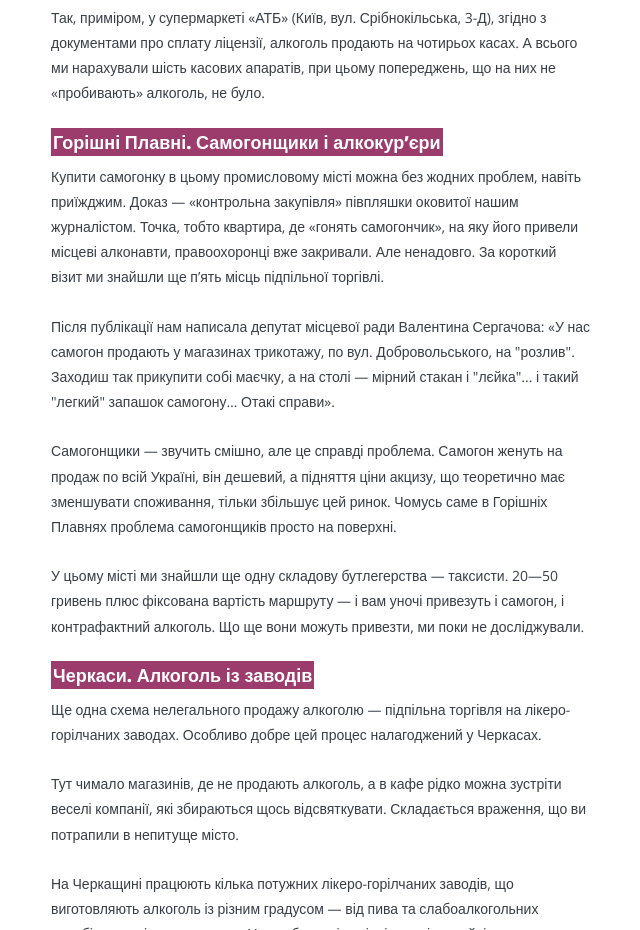
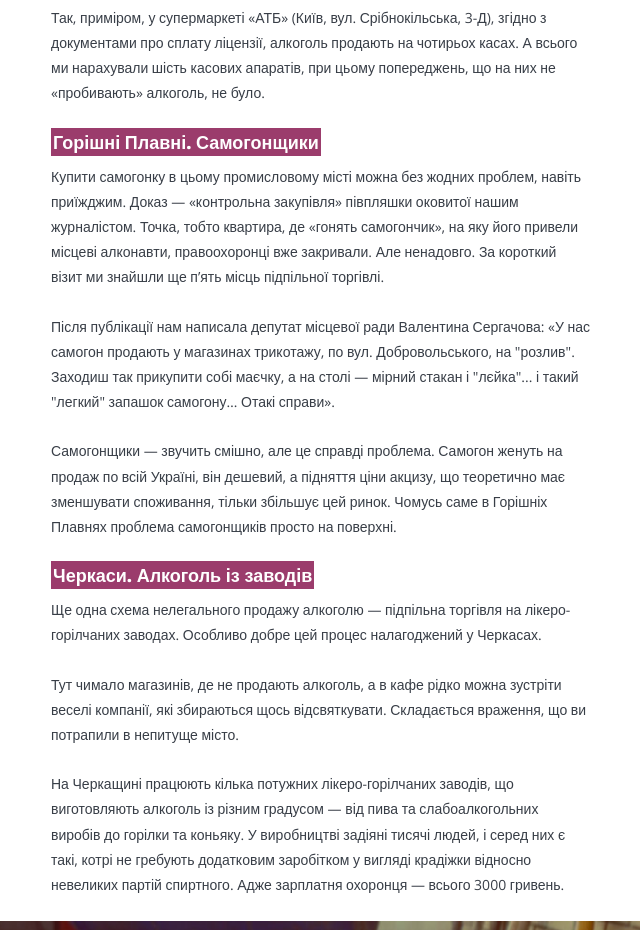
Before and after one commit to texty/alcomap, a plain HTML site: page index.html in a window 1280 px wide. Shown: the part 1560-2490 px from the top of the page, without its empty margins (319-959 px from the left). Drawn offline with nearby package versions, Linux system fonts and the light colour scheme.

Commit message:
edit gp text

```diff
--- a/index.html
+++ b/index.html
@@ -110,7 +110,7 @@
         Так, приміром, у супермаркеті «АТБ» (Київ, вул. Срібнокільська, 3-Д), згідно з документами про сплату ліцензії, алкоголь продають на чотирьох касах. А всього ми нарахували шість касових апаратів, при цьому попереджень, що на них не «пробивають» алкоголь, не було.
       </p>
 
-      <h4><span class="colored"><a href="http://texty.org.ua/d/gp/" target="_blank">Горішні Плавні. Самогонщики і алкокур’єри</a></span></h4>
+      <h4><span class="colored"><a href="http://texty.org.ua/d/gp/" target="_blank">Горішні Плавні. Самогонщики</a></span></h4>
       <p>
         Купити самогонку в цьому промисловому місті можна без жодних проблем, навіть приїжджим. Доказ — «контрольна закупівля» півпляшки оковитої нашим журналістом. Точка, тобто квартира, де «гонять самогончик», на яку його привели місцеві алконавти, правоохоронці вже закривали. Але ненадовго. За короткий візит ми знайшли ще п’ять місць підпільної торгівлі.
       </p>
@@ -120,9 +120,6 @@
       </p>
       <p>
         Самогонщики — звучить смішно, але це справді проблема. Самогон женуть на продаж по всій Україні, він дешевий, а підняття ціни акцизу, що теоретично має зменшувати споживання, тільки збільшує цей ринок. Чомусь саме в Горішніх Плавнях проблема самогонщиків просто на поверхні.
-      </p>
-      <p>
-        У цьому місті ми знайшли ще одну складову бутлегерства — таксисти. 20—50 гривень плюс фіксована вартість маршруту — і вам уночі привезуть і самогон, і контрафактний алкоголь. Що ще вони можуть привезти, ми поки не досліджували.
       </p>
 
       <h4><span class="colored"><a href="http://texty.org.ua/d/cherkasy/" target="_blank">Черкаси. Алкоголь із заводів</a></span></h4>
```
